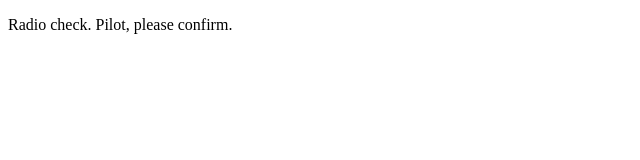
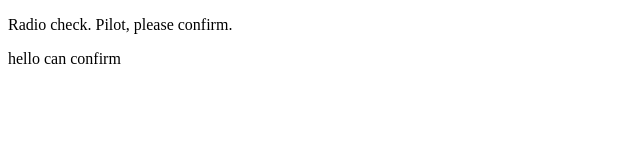
Before and after one commit to juanitaNJ/communication-log, a plain HTML site: page index.html in a window 1280 px wide. Shown: the whole page, without its empty margins (0-640 px from the left). Drawn offline with Linux system fonts and the light colour scheme.

Commit message:
Added message to html file.

```diff
--- a/index.html
+++ b/index.html
@@ -2,5 +2,6 @@
 <html>
    <body>
       <p>Radio check. Pilot, please confirm.</p>
+      <p>hello can confirm</p>
    </body>
 </html>
```
